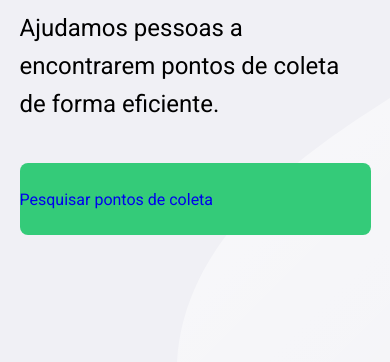
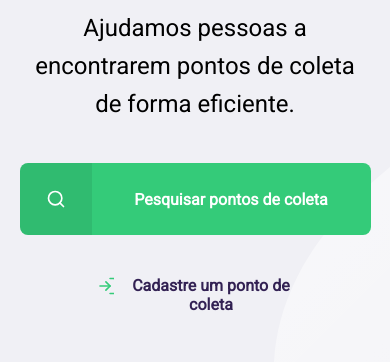
Before and after one commit to lpaulovt/ecoleta-nlw-rocketseat, a plain HTML site: page index.html in a window 390 px wide. Shown: the part 482-844 px from the top of the page. Drawn offline with Linux system fonts and the light colour scheme.

Commit message:
chore: Responsive page

```diff
--- a/index.html
+++ b/index.html
@@ -22,11 +22,14 @@
             <main>
                 <h1>Seu marketplace de coleta de resíduos</h1>
                 <p>Ajudamos pessoas a encontrarem pontos de coleta de forma eficiente.</p>
-                <a href="#">Pesquisar pontos de coleta</a>
+                <a href="#"><span></span><strong>Pesquisar pontos de coleta</strong></a>
             </main>
-
         </div>
     </div>
+
+<script>
+
+</script>
 </body>
 
 </html>
--- a/styles/main.css
+++ b/styles/main.css
@@ -103,4 +103,60 @@ h1, h2, h3, h4, h5, h6 {
     margin-top: 40px;
 
     background: var(--primary-color);
+
+    transition: all 200ms ease-out;
+
 }
+
+#page-home main a:hover {
+    background: #2fb86e;
+}
+
+#page-home main a span {
+    height: 72px;
+    width: 72px;
+
+    border-radius: 8px 0 0 8px;
+
+    background: rgba(0,0,0,0.08);
+
+    display: flex;
+    align-items: center;
+    justify-content: center;
+}
+
+#page-home main a span::after {
+    content:"";
+    background: url('../assets/search.svg') no-repeat;
+    width: 20px;
+    height: 20px;
+}
+
+#page-home main a strong {
+    flex: 1;
+
+    color: #ffffff;
+    text-align: center;
+}
+
+@media (max-width: 900px)  {
+    #page-home {
+        background-position-x: 70vw;
+    }
+
+    #page-home .content {
+        align-items: center;
+        text-align: center;
+    }
+
+    #page-home .content header a {
+        position: absolute;
+        bottom: 48px;
+        left: 50%;
+        transform: translateX(-50%);
+    }
+
+    #page-home main {
+        align-items: center;
+    }
+}
```
